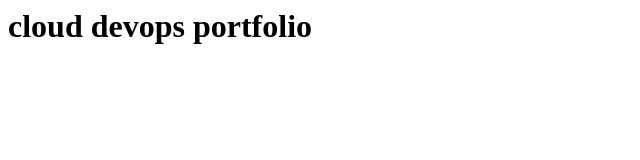
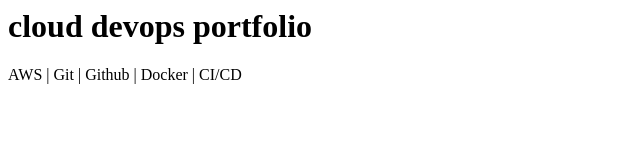
Before and after one commit to rohitk-prs/cloud-devops-portfolio, a plain HTML site: page index.html in a window 1280 px wide. Shown: the whole page, without its empty margins (0-640 px from the left). Drawn offline with Linux system fonts and the light colour scheme.

Commit message:
add skills section to homepage

```diff
--- a/index.html
+++ b/index.html
@@ -1 +1,2 @@
 <h1>cloud devops portfolio</h1>
+<p>AWS | Git | Github | Docker | CI/CD</p>
```
